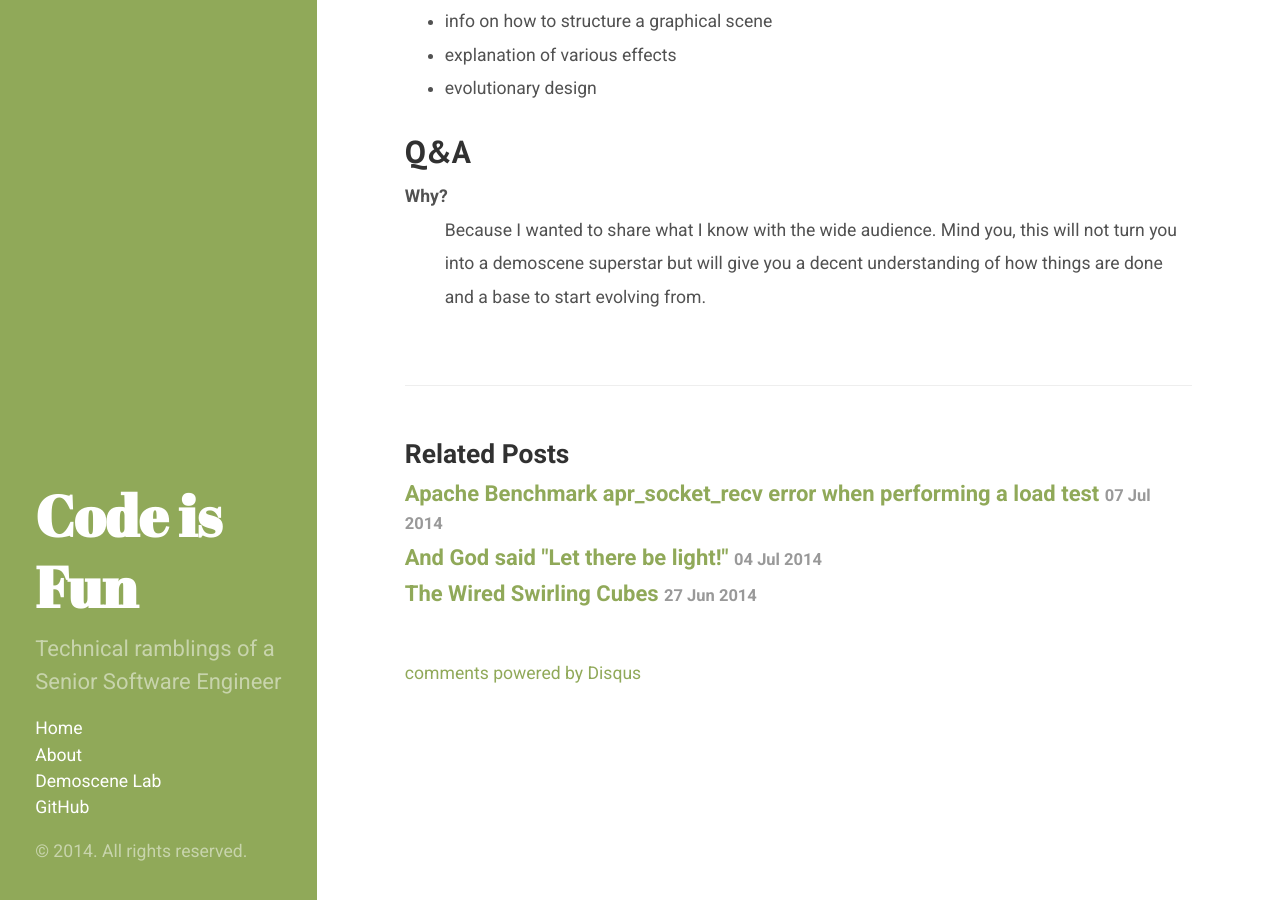
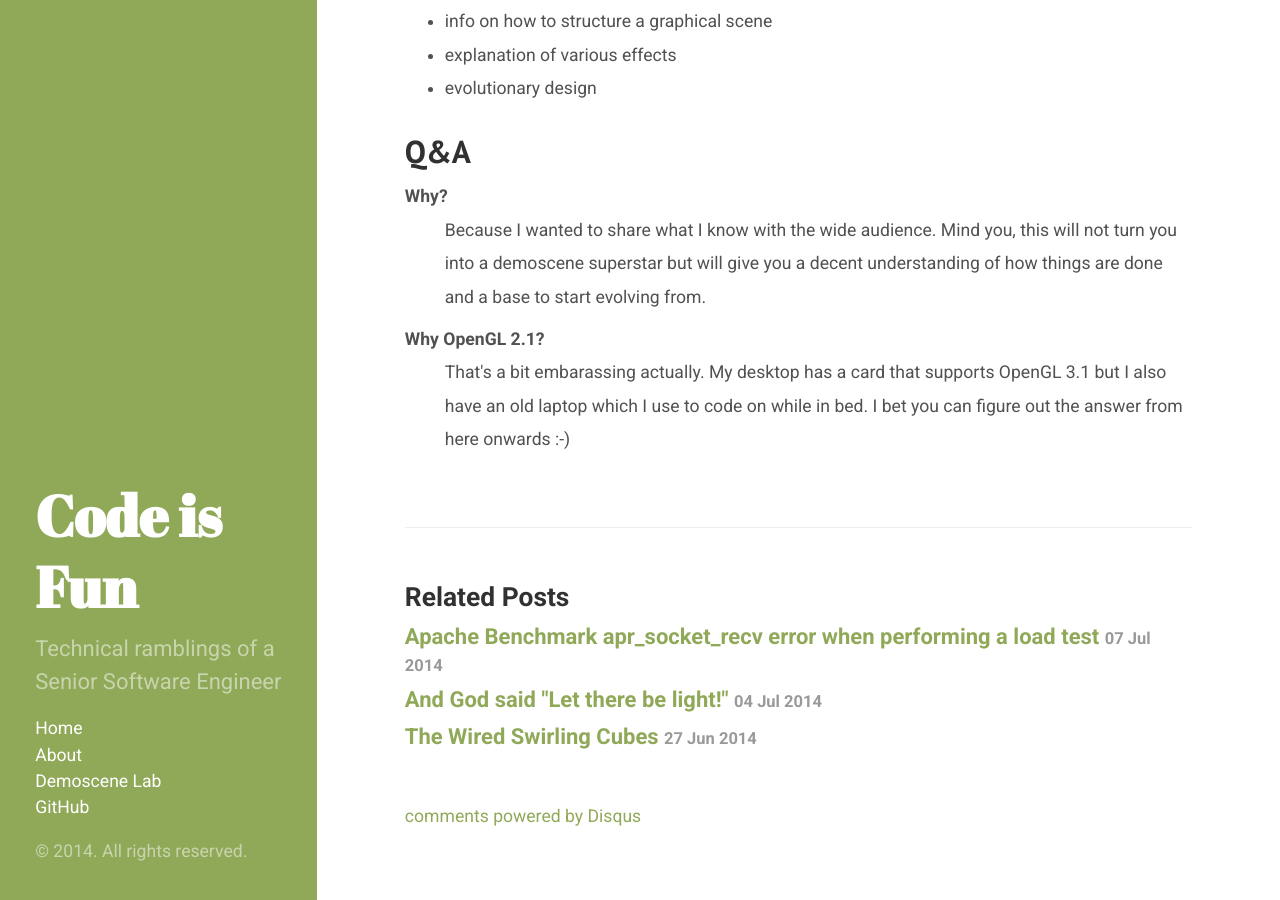
Before and after one commit to benishor/benishor.github.io, a Jekyll site: the page built from _posts/2014-06-22-demoscene-lab-prelude.md, in a window 1280 px wide and 900 px high, scrolled down 872 px. Built offline with Jekyll 4.4.1, drawn with Linux system fonts in a browser that asks for light colours; Markdown is read by kramdown in place of the engine named in the settings; comment, search, counter and statistics services are not loaded.

Commit message:
Added one more Q&A for demoscene lab preview

```diff
--- a/_posts/2014-06-22-demoscene-lab-prelude.md
+++ b/_posts/2014-06-22-demoscene-lab-prelude.md
@@ -37,8 +37,8 @@ What you will need:
 <dl>
     <dt>Why?</dt>
     <dd>Because I wanted to share what I know with the wide audience. Mind you, this will not turn you into a demoscene superstar but will give you a decent understanding of how things are done and a base to start evolving from.</dd>
-    <dt></dt>
-    <dd></dd>
+    <dt>Why OpenGL 2.1?</dt>
+    <dd>That's a bit embarassing actually. My desktop has a card that supports OpenGL 3.1 but I also have an old laptop which I use to code on while in bed. I bet you can figure out the answer from here onwards :-)</dd>
     <dt></dt>
     <dd></dd>
     <dt></dt>
```
